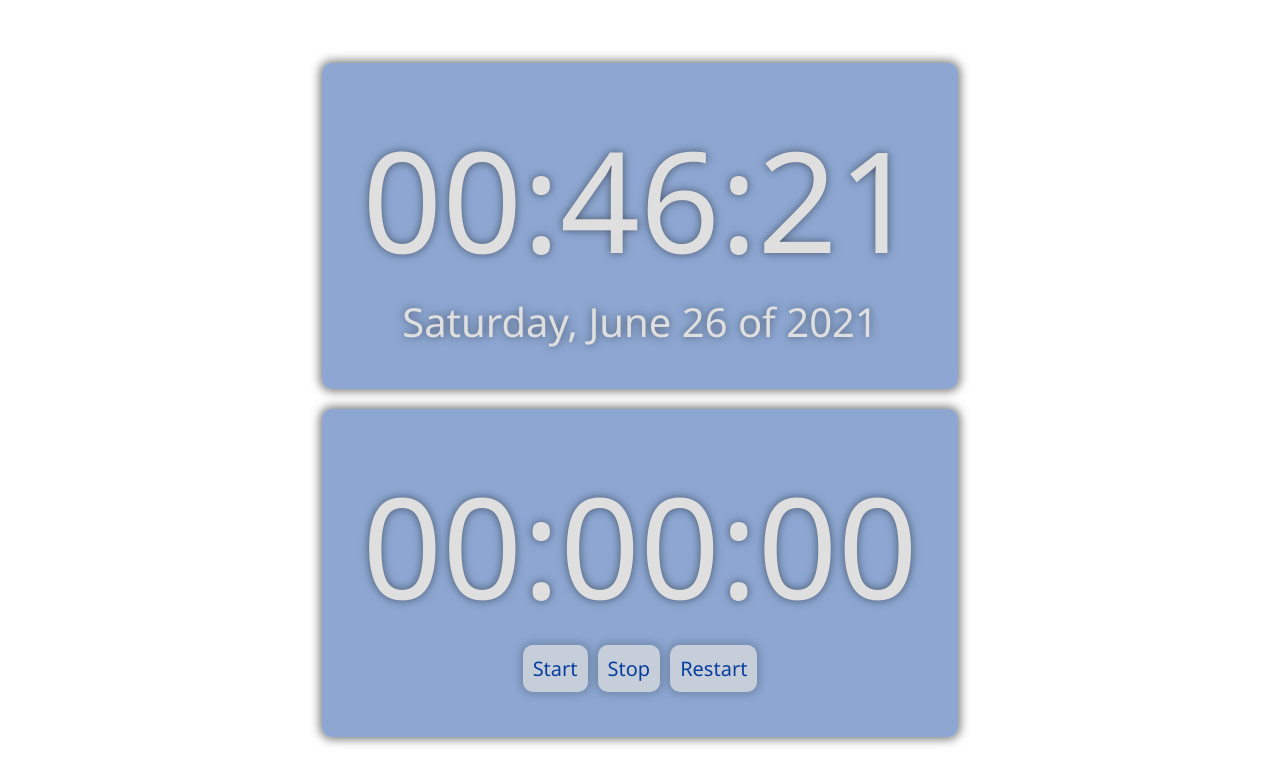
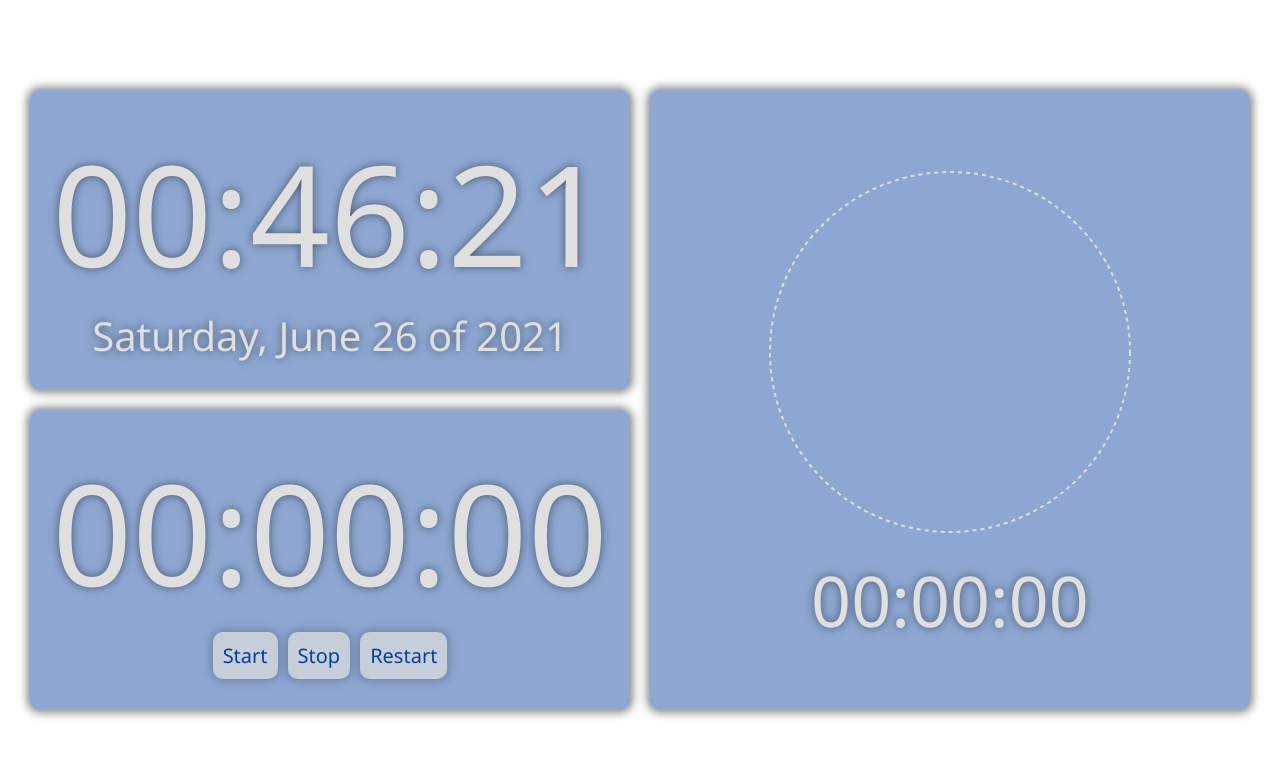
Before and after one commit to PedroHigueraG/Clock, a plain HTML site: page index.html in a window 1280 px wide. Drawn offline with Linux system fonts and the light colour scheme.

Commit message:
Timer div added, in process

```diff
--- a/index.html
+++ b/index.html
@@ -8,6 +8,7 @@
     <title>Clock</title>
 </head>
 <body onload="startTime(),init()">
+    <div class="container">
         <div class="clock_container">
             <div class="div_time">
                 <span id="time"></span>
@@ -21,8 +22,18 @@
                     <div class="button restart">Restart</div>
                 </div>
             </div>
+        </div>
+        <div class="timer_container">
+            <svg class="timer_svg" viewBox="0 0 100 100">
+                <g class="timer_g">
+                    <circle class="timer_circle" cx="50" cy="50" r="45"/>
+                </g>
 
+            </svg>
+            <span id="timer_span">00:00:00</span>
         </div>
+    </div>
+
     <script src="js/clock.js"></script>
     <script src="js/stopwatch.js"></script>
 </body>
--- a/style.css
+++ b/style.css
@@ -17,6 +17,11 @@ span{
     text-shadow: 0rem 0rem 1rem rgba(0, 0, 0, 0.5);
     font-size: 14rem;
 }
+.container{
+    display: flex;
+    justify-content: center;
+    align-items: center;
+}
 /* Clock */
 .clock_container{
     min-height: 100vh;
@@ -33,7 +38,8 @@ span{
     background-color: #083f9e75;
     backdrop-filter: blur(1rem);
     border-radius: 1rem;
-    padding: 4rem;
+    height: 30rem;
+    width: 60rem;
     margin: 1rem;
     box-shadow: 0rem 0rem 1rem 0.25rem rgba(0, 0, 0, 0.5);
 }
@@ -58,3 +64,33 @@ span{
     background-color:rgb(223, 223, 223);
     transition: .3s;
 }
+/* Timer */
+.timer_container{
+    height: 62rem;
+    width: 60rem;
+    background-color: #083f9e75;
+    backdrop-filter: blur(1rem);
+    box-shadow: 0rem 0rem 1rem 0.25rem rgba(0, 0, 0, 0.5);
+    border-radius: 1rem;
+    display: flex;
+    flex-direction: column;
+    align-items: center;
+    justify-content: center;
+    margin: 1rem;
+}
+.timer_svg{
+    width: 400px;
+    height: 400px;
+}
+.timer_g{
+    fill: none;
+    stroke: none;
+}
+.timer_circle{
+    stroke-width: 0.05rem;
+    stroke-dasharray: 0.1rem;
+    stroke: rgb(223, 223, 223);
+}
+#timer_span{
+    font-size: 7rem;
+}
```
Lines whose indentation alone changed are shown as unchanged.
